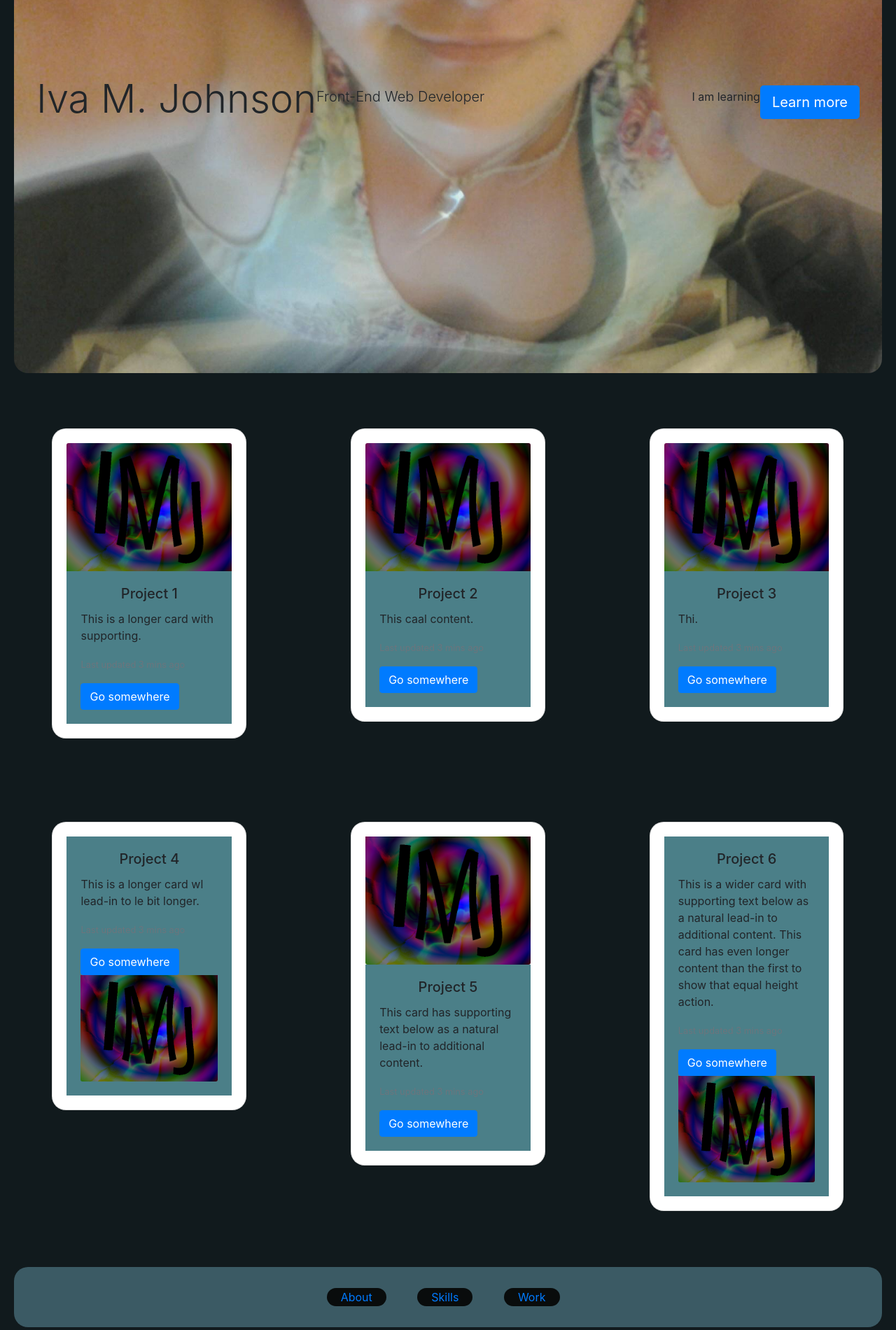
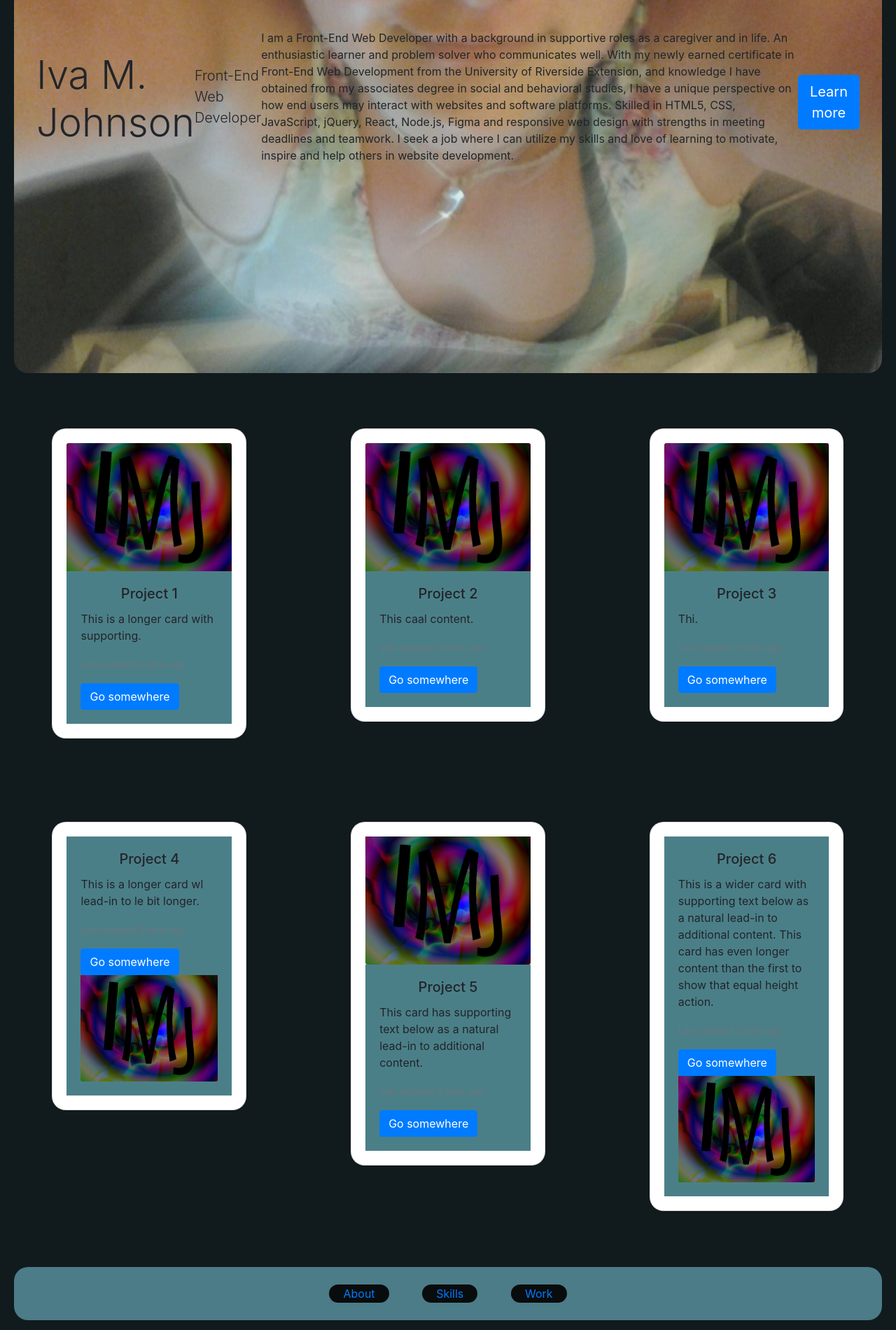
Before and after one commit to Mistymos3/Responsive-Portfolio, a plain HTML site: page index.html in a window 1280 px wide. Shown: the part 380-2280 px from the top of the page at 70% size. Drawn offline with nearby package versions, Linux system fonts and the light colour scheme.

Commit message:
added about me section and deleted unused pictures

```diff
--- a/css/styles.css
+++ b/css/styles.css
@@ -1,30 +1,24 @@
-body{
+body {
   background-color: rgb(17, 26, 29);
 }
 
-
-.navbar{
-    background-color: rgb(59, 90, 100);
+.navbar {
+  background-color: rgb(35, 42, 44);
   margin: 20px 20px;
   border-radius: 20px;
   z-index: 10;
 }
 
-.nav-item{
+.nav-item {
   margin: 20px 20px;
   padding: 1px 20px;
   display: inline-block;
   border-radius: 20px;
   background-color: rgb(110, 131, 131);
-    text-emphasis-color: black;
   justify-content: center;
 }
 
-.navbar-brand{
-    border-radius: 20px;
-}
-
-.jumbotron{
+.jumbotron {
   background-image: url(../images/me-blurred.jpg);
   border-radius: 20px 20px;
   background-size: cover;
@@ -36,56 +30,58 @@ body{
   margin: 20px;
 }
 
+
+
 /* CARDS */
-.card{
+.card {
   padding: 20px;
   margin: 15%;
   border-radius: 20px;
 }
 
-.card-title{
+.card-title {
   text-align: center;
 }
 
-.card-body{
+.card-body {
   background-color: rgb(75, 127, 136);
 }
 
-
 /*footer*/
-.link{
+.link {
+  display: flex;
+  flex: 100%;
   margin: 20px 20px;
   border-radius: 20px;
-    background-color: rgb(59, 90, 100);
+  background-color: rgb(75, 124, 136);
   z-index: 10;
   justify-content: space-around;
-    padding: 10px 33.3333%;
+  padding: 5px 33.3333%;
 }
 
-.li{
+.li {
+  display: inline-block;
   margin: 20px 20px;
   padding: 1px 20px;
-    display: inline-block;
   border-radius: 20px;
   background-color: rgb(9, 12, 12);
   justify-content: space-around;
 }
 
-
 /* MEDIA QUERIES */
 
 @media screen and (max-width: 700px) {
-    footer{
-        background: gray
+  footer {
+    background: gray;
   }
 }
 @media screen and (max-width: 700px) {
-    #card li{
+  #card li {
     width: 46%;
   }
 }
 @media screen and (max-width: 400px) {
-    #card li{
+  #card li {
     width: 96%;
   }
 }
--- a/index.html
+++ b/index.html
@@ -16,7 +16,7 @@
     <body>
 <!--NavBar-->
         <nav class="navbar navbar-expand-lg navbar-light bg-light">
-            <a class="navbar-brand" href="#"><img src="images/imj-logo.png" height= 50px width= 80px></a>
+            <a class="navbar-brand" href="#"><img src="images/imj-logo.png" height= 50px width= 80px bo></a>
             <button class="navbar-toggler" type="button" data-toggle="collapse" data-target="#navbarNav" aria-controls="navbarNav" aria-expanded="false" aria-label="Toggle navigation">
               <span class="navbar-toggler-icon"></span>
             </button>
@@ -44,7 +44,14 @@
             <h1 class="display-4">Iva M. Johnson</h1>
             <p class="lead">Front-End Web Developer</p>
             <hr class="my-4">
-            <p>I am learning</p>
+            <p>I am a Front-End Web Developer with a background in supportive roles as a caregiver and in life.
+              An enthusiastic learner and problem solver who communicates well. With my newly earned certificate
+              in Front-End Web Development from the University of Riverside Extension, and knowledge I have obtained
+              from my associates degree in social and behavioral studies, I have a unique perspective on how end
+              users may interact with websites and software platforms. Skilled in HTML5, CSS, JavaScript, jQuery,
+              React, Node.js, Figma and responsive web design with strengths in meeting deadlines and teamwork.
+              I seek a job where I can utilize my skills and love of learning to motivate, inspire and help others
+              in website development.</p>
             <a class="btn btn-primary btn-lg" href="#" role="button">Learn more</a>
         </div>
 <!--end hero section-->
@@ -131,6 +138,7 @@
 
                 </div>
                 </div>
+
         </div>
     </div>
 </div>
@@ -166,6 +174,7 @@
         <li class="li"><a href="#">Skills</a></li>
         <li class="li"><a href="#">Work</a></li>
     </ul>
+    <ion-icon name="logo-github"></ion-icon>
   </div>
 
 
```
Also changed, not shown: images/github.svg (added), images/me-.jpg (deleted), images/me.jpg (deleted), images/river.jpg (deleted). Lines whose indentation alone changed are shown as unchanged.
